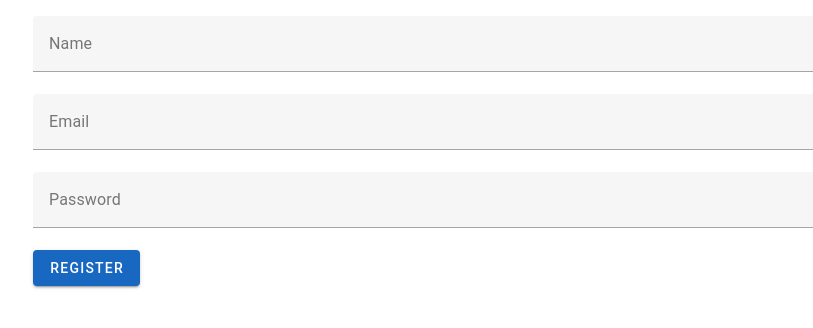
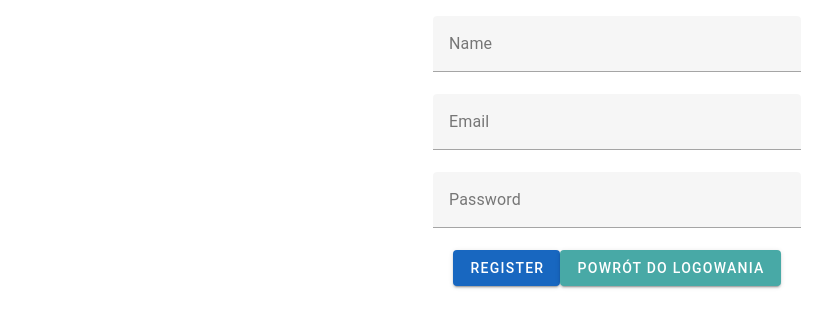
Before and after one commit to OCTAPROS/webapp_shop_eu, a Vue app in the folder frontend/vue-project/: page /register in a window 1280 px wide. Shown: the top 328 px of the page, without its empty margins (23-836 px from the left). Built offline with nearby package versions, Linux system fonts and the light colour scheme.

Commit message:
fix login and register page

```diff
--- a/frontend/vue-project/src/App.vue
+++ b/frontend/vue-project/src/App.vue
@@ -4,6 +4,7 @@ import { RouterLink, RouterView } from 'vue-router'
 
 <template>
 <v-app>
+
   <v-main>
     <router-view></router-view>
   </v-main>
--- a/frontend/vue-project/src/router/index.ts
+++ b/frontend/vue-project/src/router/index.ts
@@ -4,6 +4,11 @@ import { createRouter, createWebHistory } from 'vue-router'
 const router = createRouter({
   history: createWebHistory(import.meta.env.BASE_URL),
   routes: [
+    {
+      path: '/',
+      name: 'Home',
+      component: () => import('../views/HomeView.vue'),
+      children: [
         {
           path: '/products',
           name: 'products',
@@ -15,6 +20,9 @@ const router = createRouter({
           component: () => import('../views/CartView.vue'),
           meta: { requiresAuth: true },
         },
+      ]
+    },
+
     {
       path: '/login',
       name: 'Login',
--- a/frontend/vue-project/src/views/HomeView.vue
+++ b/frontend/vue-project/src/views/HomeView.vue
@@ -1,13 +1,19 @@
 <script setup lang="ts">
-
+import { RouterLink, RouterView } from 'vue-router'
 </script>
 
 <template>
   <main>
-    <TheWelcome />
-    <v-container class="text-center">
-    <h1>Witamy w naszym sklepie online!</h1>
-    <p>Oferujemy szeroki wybór produktów w atrakcyjnych cenach.</p>
-  </v-container>
+    <v-app-bar app color="primary" dark>
+      <v-toolbar-title>Sklep Online</v-toolbar-title>
+      <v-spacer></v-spacer>
+      <v-btn to="/">Strona główna</v-btn>
+      <v-btn to="/products">Produkty</v-btn>
+      <v-btn to="/cart">Koszyk</v-btn>
+    </v-app-bar>
+    <div>
+      <router-view></router-view>
+    </div>
+
   </main>
 </template>
--- a/frontend/vue-project/src/views/LoginView.vue
+++ b/frontend/vue-project/src/views/LoginView.vue
@@ -1,5 +1,5 @@
 <template>
-  <v-container>
+  <v-container  class="login-container">
     <v-form @submit.prevent="login">
       <v-text-field
         label="Email"
@@ -15,7 +15,10 @@
         required
       ></v-text-field>
 
-      <v-btn color="primary" type="submit">Login</v-btn>
+      <div class="flex-column">
+        <v-btn color="primary" type="submit">Login</v-btn>
+        <v-btn color="secondary" @click="goToRegister">Rejestracja</v-btn>
+      </div>
     </v-form>
   </v-container>
 </template>
@@ -45,6 +48,18 @@ export default {
         alert('Login failed. Please try again.');
       }
     },
+    goToRegister() {
+      this.$router.push('/register');
+    },
   },
 };
 </script>
+
+<style>
+.login-container {
+  max-width: 400px;
+  margin: 0 auto;
+  text-align: center;
+}
+
+</style>
--- a/frontend/vue-project/src/views/RegisterView.vue
+++ b/frontend/vue-project/src/views/RegisterView.vue
@@ -1,5 +1,5 @@
 <template>
-  <v-container>
+  <v-container class="login-container">
     <v-form @submit.prevent="register">
       <v-text-field
         label="Name"
@@ -22,6 +22,8 @@
       ></v-text-field>
 
       <v-btn color="primary" type="submit">Register</v-btn>
+      <v-btn color="secondary" @click="goToLogin">Powrót do logowania</v-btn>
+
     </v-form>
   </v-container>
 </template>
@@ -51,6 +53,18 @@ export default {
         alert('Registration failed. Please try again.');
       }
     },
+    goToLogin() {
+      this.$router.push('/login');
+    },
   },
 };
 </script>
+
+<style>
+.login-container {
+  max-width: 400px;
+  margin: 0 auto;
+  text-align: center;
+}
+
+</style>
```
Lines whose indentation alone changed are shown as unchanged.
